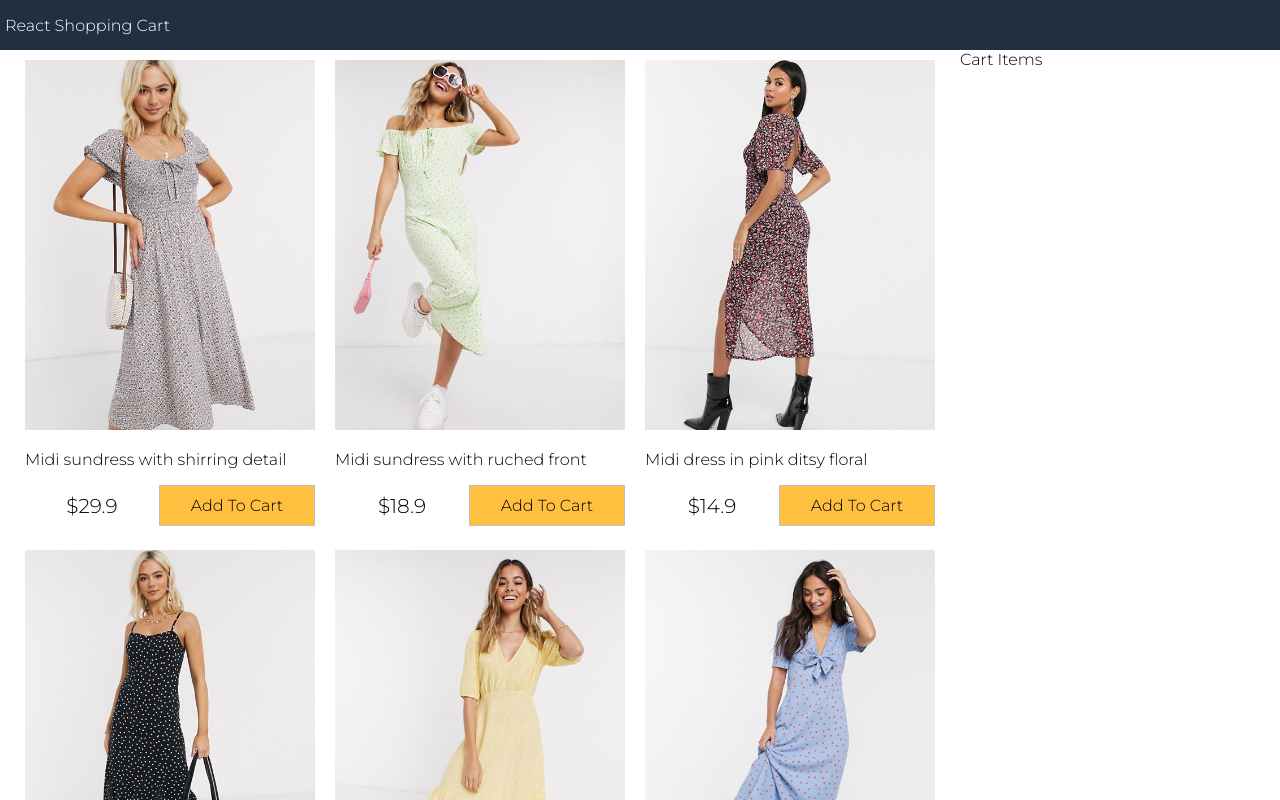
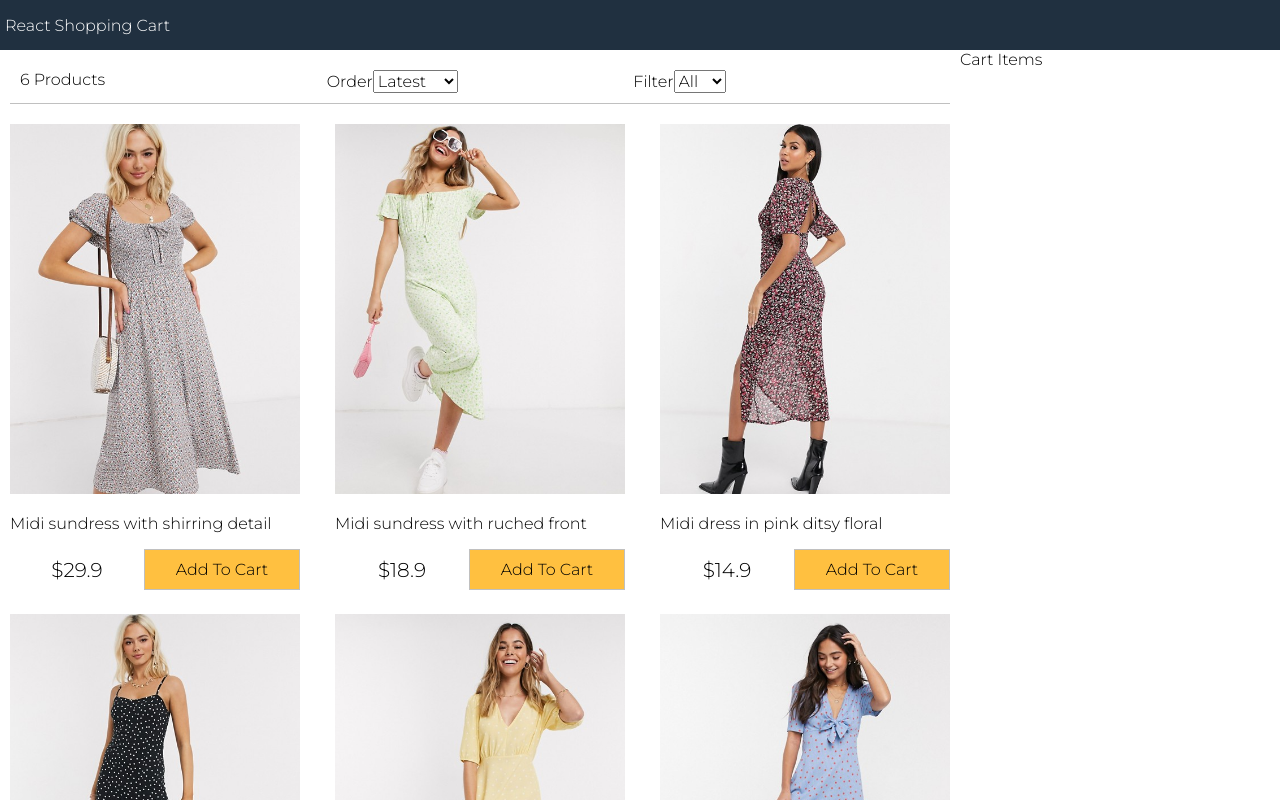
Before and after one commit to rojinabraham/react-shopping-cart, a React (Create React App) app in the folder react-shopping/: page / in a window 1280 px wide. Shown: the top 800 px of the page. Built offline with nearby package versions, Linux system fonts and the light colour scheme.

Commit message:
filter-component

```diff
--- a/react-shopping/src/App.js
+++ b/react-shopping/src/App.js
@@ -1,6 +1,7 @@
 import React from "react";
 import data from "./data.json";
 import Products from "./components/products";
+import Filter from "./components/Filter";
 class App extends React.Component {
   constructor() {
     super();
@@ -9,6 +10,41 @@
       size: "",
       sort: "",
     };
+    this.sortProducts = this.sortProducts.bind(this);
+    this.filterProducts = this.filterProducts.bind(this);
+  }
+  sortProducts(e) {
+    const sort = e.target.value;
+    this.setState((state) => ({
+      sort,
+      products: state.products
+        .slice()
+        .sort((a, b) =>
+          sort === "lowest"
+            ? a.price > b.price
+              ? 1
+              : -1
+            : sort === "highest"
+            ? a.price < b.price
+              ? 1
+              : -1
+            : a._id < b._id
+            ? 1
+            : -1
+        ),
+    }));
+  }
+  filterProducts(e) {
+    if (e.target.value === "") {
+      this.setState({ size: e.target.value, products: data.products });
+    } else {
+      this.setState({
+        size: e.target.value,
+        products: data.products.filter(
+          (product) => product.availableSizes.indexOf(e.target.value) >= 0
+        ),
+      });
+    }
   }
   render() {
     return (
@@ -19,7 +55,14 @@
         <main>
           <div className="content">
             <div className="main-content">
-              <Products products={this.state.products}></Products>
+              <Filter
+                count={this.state.products.length}
+                size={this.state.size}
+                sort={this.state.sort}
+                filterProducts={this.filterProducts}
+                sortProducts={this.sortProducts}
+              />
+              <Products products={this.state.products} />
             </div>
             <div className="sidebar">Cart Items </div>
           </div>
--- /dev/null
+++ b/react-shopping/src/components/Filter.js
@@ -0,0 +1,31 @@
+import React, { Component } from "react";
+
+export default class Filter extends Component {
+  render() {
+    return (
+      <div className="filter">
+        <div className="filter-results">{this.props.count} Products</div>
+        <div className="filter-sort">
+          Order
+          <select value={this.props.size} onChange={this.props.sortProducts}>
+            <option>Latest</option>
+            <option value="lowest">Lowest</option>
+            <option value="highest">Highest</option>
+          </select>
+        </div>
+        <div className="filter-size">
+          Filter
+          <select value={this.props.size} onChange={this.props.filterProducts}>
+            <option value="">All</option>
+            <option value="XS">XS</option>
+            <option value="S">S</option>
+            <option value="M">M</option>
+            <option value="L">L</option>
+            <option value="XL">XL</option>
+            <option value="XXL">XXL</option>
+          </select>
+        </div>
+      </div>
+    );
+  }
+}
--- a/react-shopping/src/components/products.js
+++ b/react-shopping/src/components/products.js
@@ -4,7 +4,6 @@
 export default class Products extends Component {
   render() {
     return (
-      <div>
       <ul className="products">
         {this.props.products.map((product) => {
           return (
@@ -23,7 +22,6 @@
           );
         })}
       </ul>
-      </div>
     );
   }
 }
--- a/react-shopping/src/index.css
+++ b/react-shopping/src/index.css
@@ -71,7 +71,7 @@
 
 .products {
   display: flex;
-  justify-content: center;
+  justify-content: space-between;
   align-items: center;
   padding: 0;
   margin: 0;
@@ -117,3 +117,13 @@
 .button.primary {
   background-color: #ffc040;
 }
+.filter {
+  display: flex;
+  justify-content: space-between;
+  padding: 1rem;
+  margin: 1rem;
+  border-bottom: 0.1rem #c0c0c0 solid;
+}
+.filter div {
+  flex: 1;
+}
```
Lines whose indentation alone changed are shown as unchanged.
